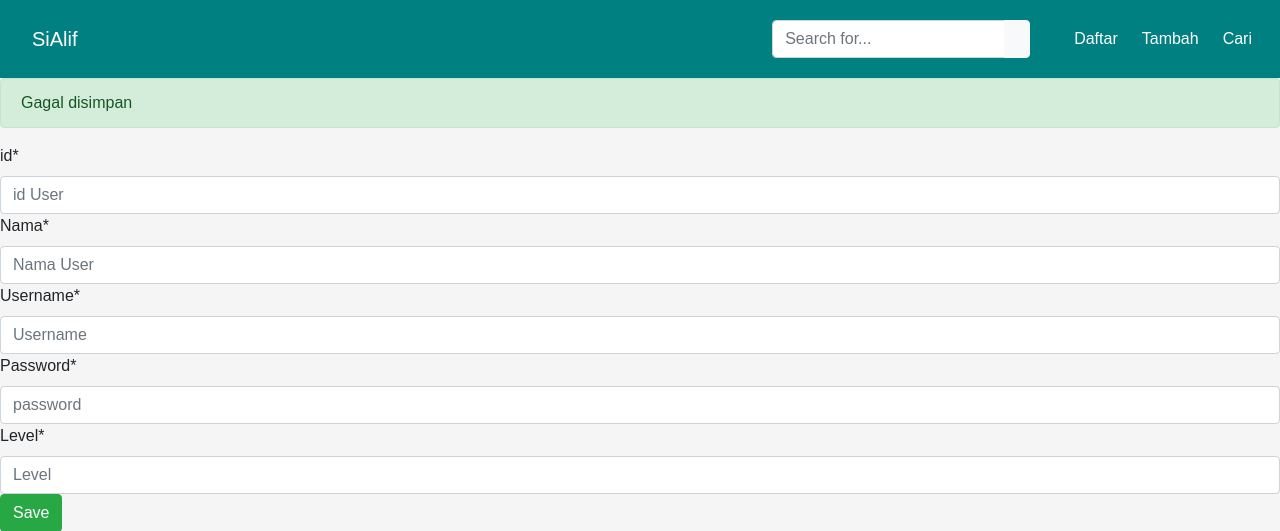
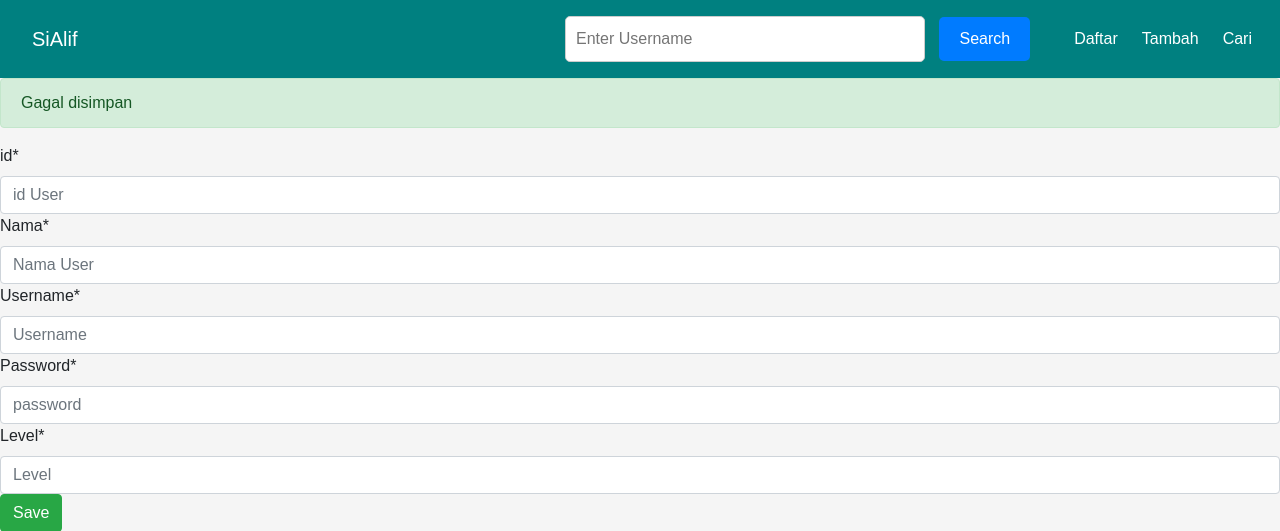
Before and after one commit to TugasMPM/CRUD, a CodeIgniter app: page /database/index.php/buku/add in a window 1280 px wide. Shown: the top 531 px of the page. Run offline with CodeIgniter, Linux system fonts and the light colour scheme.

Commit message:
Menambahkan fitur pencarian pada navbar

```diff
--- a/application/config/routes.php
+++ b/application/config/routes.php
@@ -50,5 +50,6 @@
 |		my-controller/my-method	-> my_controller/my_method
 */
 $route['default_controller'] = 'buku';
+$route['search'] = 'buku/cari';
 $route['404_override'] = '';
 $route['translate_uri_dashes'] = FALSE;
--- a/application/views/_partials/navbar.php
+++ b/application/views/_partials/navbar.php
@@ -11,16 +11,12 @@
     </button>
 
     <!-- Navbar Search -->
-    <form class="d-none d-md-inline-block form-inline ml-auto mr-0 mr-md-3 my-2 my-md-0">
-        <div class="input-group">
-            <input type="text" class="form-control" placeholder="Search for..." aria-label="Search" aria-describedby="basic-addon2">
-            <div class="input-group-append">
-                <button class="btn btn-light" type="button">
-                    <i class="fas fa-search"></i>
-                </button>
-            </div>
-        </div>
+    <form class="d-none d-md-inline-block form-inline ml-auto mr-0 mr-md-3 my-2 my-md-0" action="<?= site_url('search?keyword=PLACEHOLDER') ?>" method="get">
+            <input type="search" name="keyword" style="width: 360px; padding: 10px; border: 1px solid #ccc; border-radius: 5px;" placeholder="Enter Username" >
+            <button type="submit" style="padding: 10px 20px; background-color: #007bff; color: #fff; border: none; border-radius: 5px; cursor: pointer;margin-left:10px;"value="Cari"  href="<?= site_url('buku/cari') ?>">Search</button>
     </form>
+
+
 
     <!-- Navbar -->
     <ul class="navbar-nav ml-auto ml-md-0">
```
